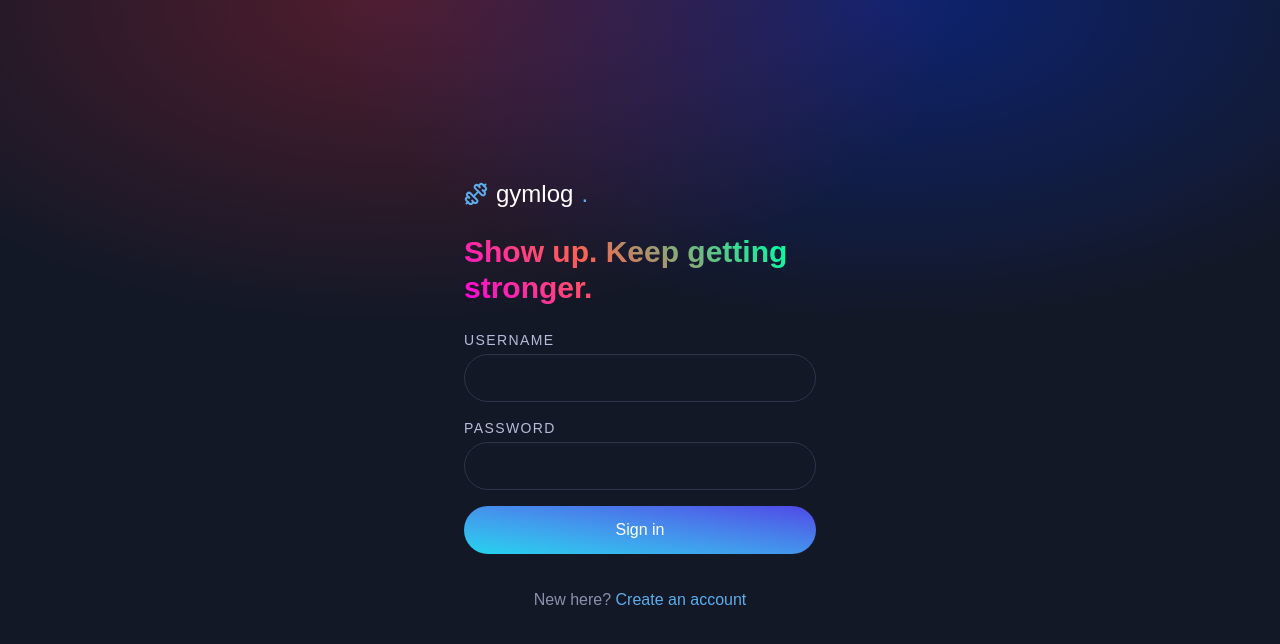
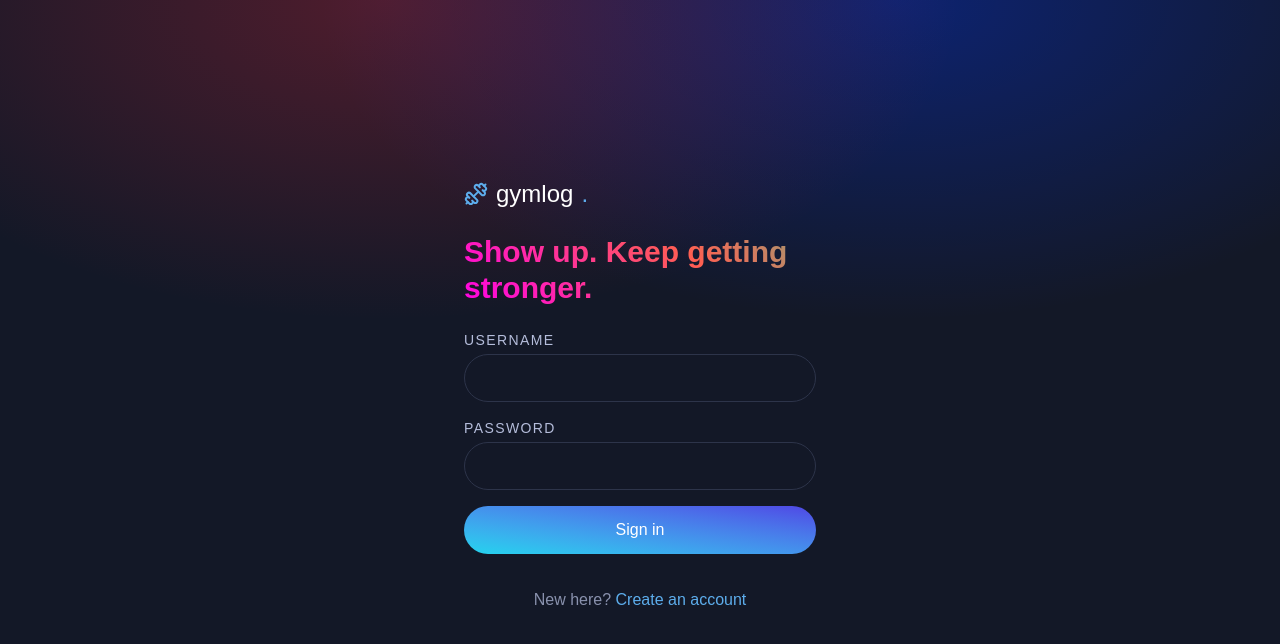
Before and after one commit to nick3105/GymLog, a React (Vite) app in the folder frontend/: page /signin in a window 1280 px wide. Shown: the top 644 px of the page. Built offline with nearby package versions, Linux system fonts and the light colour scheme; no server answers.

Commit message:
Feature: page titles show the same gradient on every page
Co-Authored-By: Claude Opus 5.5 <noreply@anthropic.com>

```diff
--- a/frontend/src/index.css
+++ b/frontend/src/index.css
@@ -41,6 +41,10 @@
     var(--color-title-coral) 39%,
     var(--color-title-green) 90%
   );
+  /* Always 40rem wide (the content column), so every title shows the same colours whatever
+     the size of its box. */
+  background-size: 40rem 100%;
+  background-repeat: no-repeat;
   background-clip: text;
   color: transparent;
 }
```
